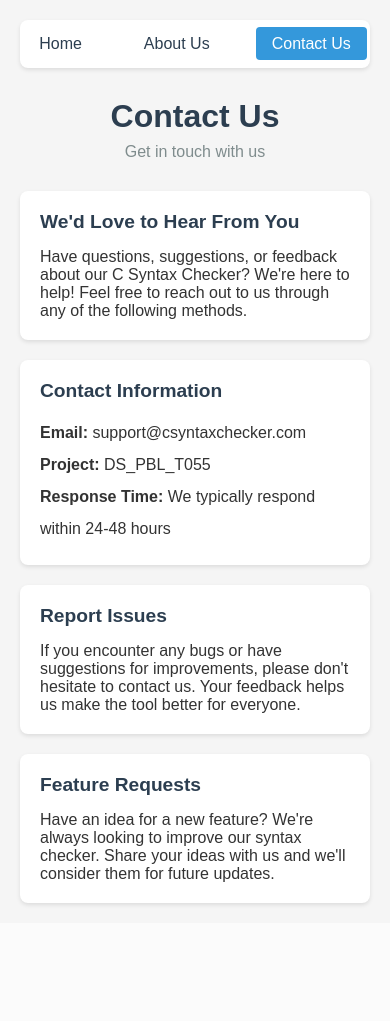
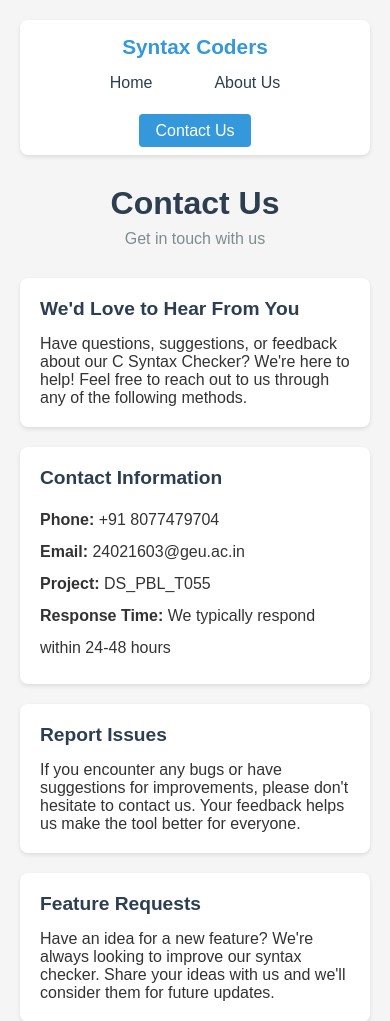
Before and after one commit to Ashu-Stark/DS_PBL_T055, a Flask app: page /contact in a window 390 px wide. Shown: the top 1021 px of the page. Before the commit the page ends 906 px from the top, so only its background shows below. Run offline with Flask 3, Linux system fonts and the light colour scheme; parts of the project's set-up code (start-up, migrations or seed data) failed here and were passed over.

Commit message:
Add Syntax Coders logo to navigation bar, update contact information with phone and email

```diff
--- a/static/style.css
+++ b/static/style.css
@@ -13,10 +13,20 @@ body {
 
 nav {
     background: white;
-    padding: 15px 0;
+    padding: 15px 20px;
     margin-bottom: 30px;
     border-radius: 8px;
     box-shadow: 0 2px 4px rgba(0,0,0,0.1);
+    display: flex;
+    justify-content: space-between;
+    align-items: center;
+}
+
+nav .logo {
+    font-size: 1.5rem;
+    font-weight: bold;
+    color: #3498db;
+    text-decoration: none;
 }
 
 nav ul {
@@ -25,6 +35,7 @@ nav ul {
     justify-content: center;
     gap: 30px;
     flex-wrap: wrap;
+    margin: 0;
 }
 
 nav ul li {
@@ -80,6 +91,15 @@ header p {
 @media (max-width: 768px) {
     .content {
         grid-template-columns: 1fr;
+    }
+
+    nav {
+        flex-direction: column;
+        gap: 15px;
+    }
+
+    nav .logo {
+        font-size: 1.3rem;
     }
 }
 
--- a/templates/about.html
+++ b/templates/about.html
@@ -9,6 +9,7 @@
 <body>
     <div class="container">
         <nav>
+            <a href="/" class="logo">Syntax Coders</a>
             <ul>
                 <li><a href="/">Home</a></li>
                 <li><a href="/about" class="active">About Us</a></li>
--- a/templates/contact.html
+++ b/templates/contact.html
@@ -9,6 +9,7 @@
 <body>
     <div class="container">
         <nav>
+            <a href="/" class="logo">Syntax Coders</a>
             <ul>
                 <li><a href="/">Home</a></li>
                 <li><a href="/about">About Us</a></li>
@@ -29,7 +30,8 @@
             <div class="section">
                 <h2>Contact Information</h2>
                 <div style="line-height: 2;">
-                    <p><strong>Email:</strong> support@csyntaxchecker.com</p>
+                    <p><strong>Phone:</strong> +91 8077479704</p>
+                    <p><strong>Email:</strong> 24021603@geu.ac.in</p>
                     <p><strong>Project:</strong> DS_PBL_T055</p>
                     <p><strong>Response Time:</strong> We typically respond within 24-48 hours</p>
                 </div>
--- a/templates/index.html
+++ b/templates/index.html
@@ -9,6 +9,7 @@
 <body>
     <div class="container">
         <nav>
+            <a href="/" class="logo">Syntax Coders</a>
             <ul>
                 <li><a href="/" class="active">Home</a></li>
                 <li><a href="/about">About Us</a></li>
```
